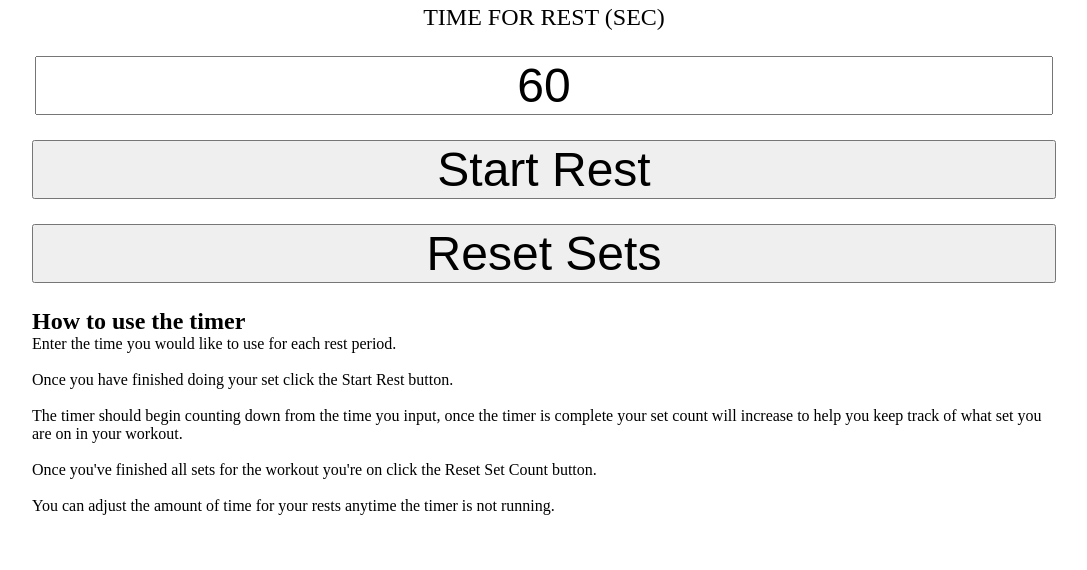
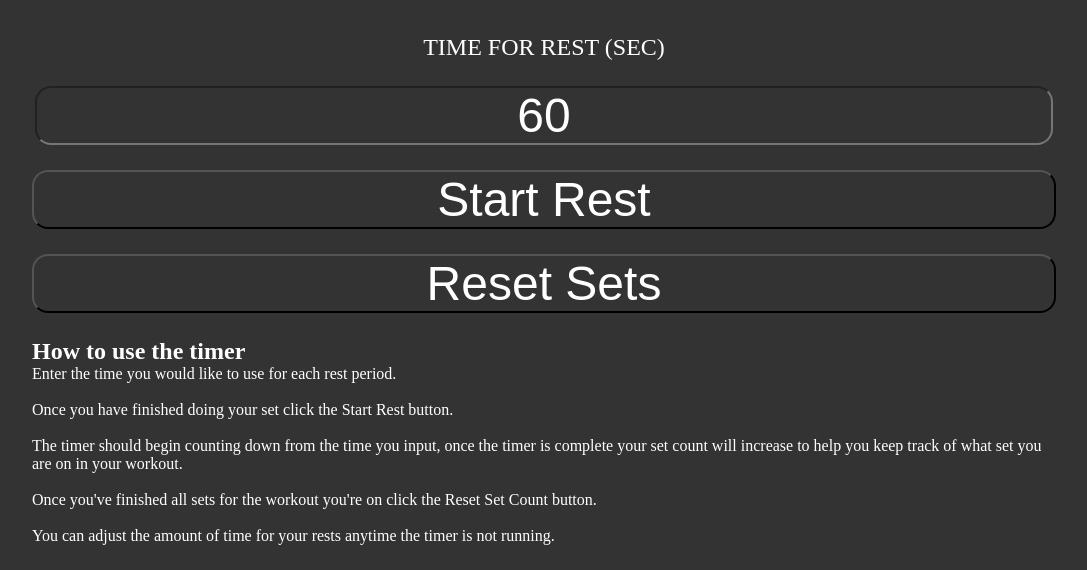
Before and after one commit to git-kv/workout-rest-timer, a plain HTML site: page index.html in a window 1280 px wide. Shown: the part 230-800 px from the top of the page, without its empty margins (96-1183 px from the left). Drawn offline with Linux system fonts and the light colour scheme.

Commit message:
darkmode and border styling on buttons and input

```diff
--- a/style.css
+++ b/style.css
@@ -1,13 +1,17 @@
 * {
   margin: 0;
   padding: 0;
+  background-color: #333;
+  color: white;
 }
+
 .container {
   display: grid;
   grid-template-columns: 1fr;
   text-align: center;
   width: 80vw;
   margin: 0 auto;
+  padding-top: 30px;
   gap: 25px;
 }
 
@@ -33,6 +37,11 @@ input {
   padding: 0;
 }
 
+input,
+button {
+  border-radius: 1rem;
+}
+
 input[type=number].no-spinner::-webkit-inner-spin-button,
 input[type=number].no-spinner::-webkit-outer-spin-button {
   -webkit-appearance: none;
```
